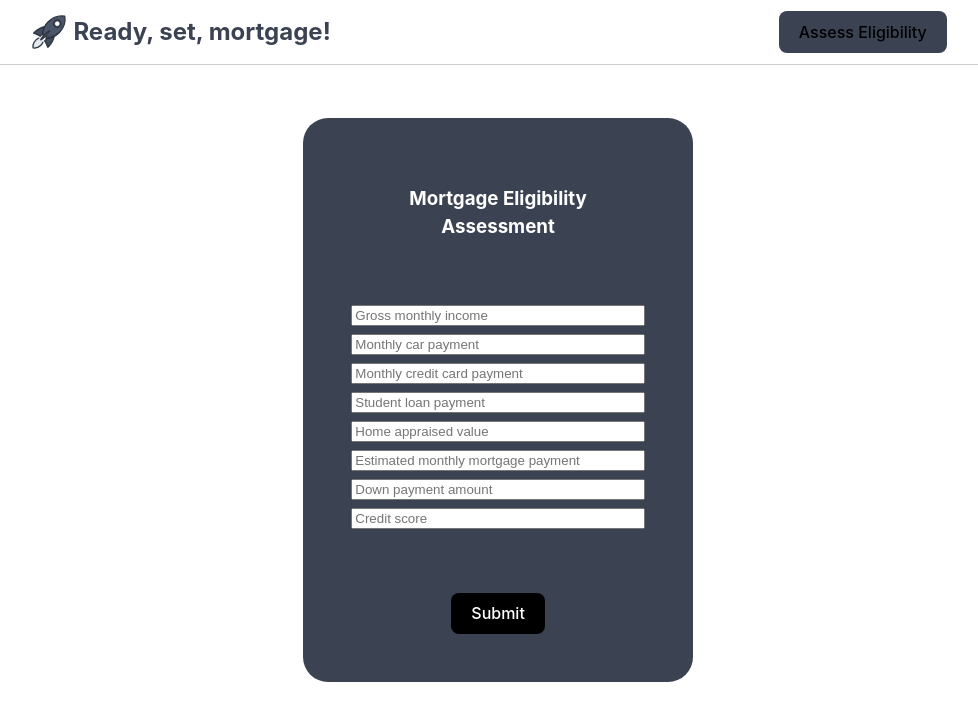
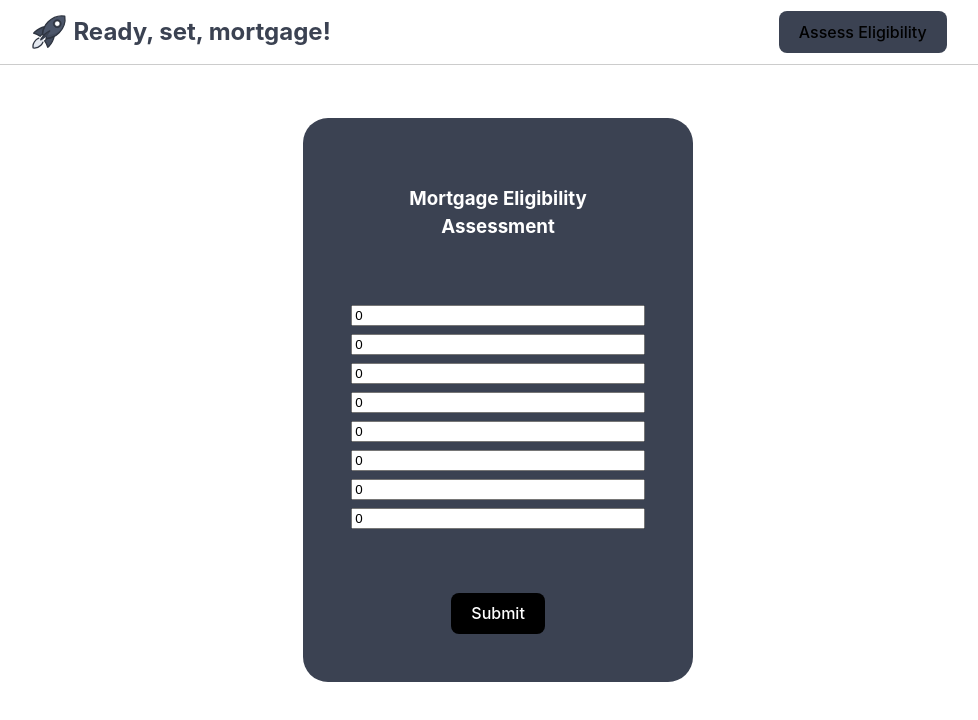
Before and after one commit to ready-set-mortgage/ready-set-mortgage-frontend, a React (Vite) app: page /apply in a window 1280 px wide. Shown: the top 720 px of the page, without its empty margins (141-1119 px from the left). Built offline with nearby package versions, Linux system fonts and the light colour scheme.

Commit message:
organize form input and fetch

```diff
--- a/src/Components/Form/Form.jsx
+++ b/src/Components/Form/Form.jsx
@@ -1,9 +1,37 @@
+import { useState } from "react";
 import "./Form.css";
 
 export default function Form() {
 
+  const [assessment, setAssessment] = useState("");
+  const [formInput, setFormInput] = useState({
+    gross_monthly_income: 0,
+    monthly_car_payment: 0,
+    monthly_credit_card_payment: 0,
+    student_loan_payment: 0,
+    home_appraised_value: 0,
+    est_monthly_mortgage_payment: 0,
+    down_payment_amount: 0,
+    credit_score: 0
+  })
+
   function handleSubmit() {
-    console.log("form submitted")
+    const apiPromise = fetch("https://api.readysetmortgage.co/readiness", {
+      method: 'POST',
+      headers: {
+        'Content-Type': 'application/json'
+      },
+      body: JSON.stringify({ formInput })
+    })
+  }
+
+  function handleInputChange(e) {
+    const { name, value } = e.target;
+
+    setFormInput(prevFormInput => ({
+      ...prevFormInput,
+      [name]: value
+    }));
   }
 
   return (
@@ -11,17 +39,18 @@ export default function Form() {
       <form onSubmit={handleSubmit}>
         <h3 className="form-title">Mortgage Eligibility Assessment</h3>
         <div className="form">
-          <input name="gross_monthly_income" type="text" placeholder="Gross monthly income" />
-          <input name="monthly_car_payment" type="text" placeholder="Monthly car payment" />
-          <input name="monthly_credit_card_payment" type="text" placeholder="Monthly credit card payment" />
-          <input name="student_loan_payment" type="text" placeholder="Student loan payment" />
-          <input name="home_appraised_value" type="text" placeholder="Home appraised value" />
-          <input name="est_monthly_mortgage_payment" type="text" placeholder="Estimated monthly mortgage payment" />
-          <input name="down_payment_amount" type="text" placeholder="Down payment amount" />
-          <input name="credit_score" type="text" placeholder="Credit score" />
+          <input name="gross_monthly_income" value={formInput.gross_monthly_income} type="text" placeholder="Gross monthly income" onChange={handleInputChange}/>
+          <input name="monthly_car_payment" value={formInput.monthly_car_payment} type="text" placeholder="Monthly car payment" onChange={handleInputChange}/>
+          <input name="monthly_credit_card_payment" value={formInput.monthly_credit_card_payment} type="text" placeholder="Monthly credit card payment" onChange={handleInputChange}/>
+          <input name="student_loan_payment" value={formInput.student_loan_payment} type="text" placeholder="Student loan payment" onChange={handleInputChange}/>
+          <input name="home_appraised_value" value={formInput.home_appraised_value} type="text" placeholder="Home appraised value" onChange={handleInputChange}/>
+          <input name="est_monthly_mortgage_payment" value={formInput.est_monthly_mortgage_payment} type="text" placeholder="Estimated monthly mortgage payment" onChange={handleInputChange}/>
+          <input name="down_payment_amount" value={formInput.down_payment_amount} type="text" placeholder="Down payment amount" onChange={handleInputChange}/>
+          <input name="credit_score" value={formInput.credit_score} type="text" placeholder="Credit score" onChange={handleInputChange}/>
         </div>
         <button className="form-button">Submit</button>
       </form>
+      {assessment ? assessment : null}
     </div>
   )
 }
```
